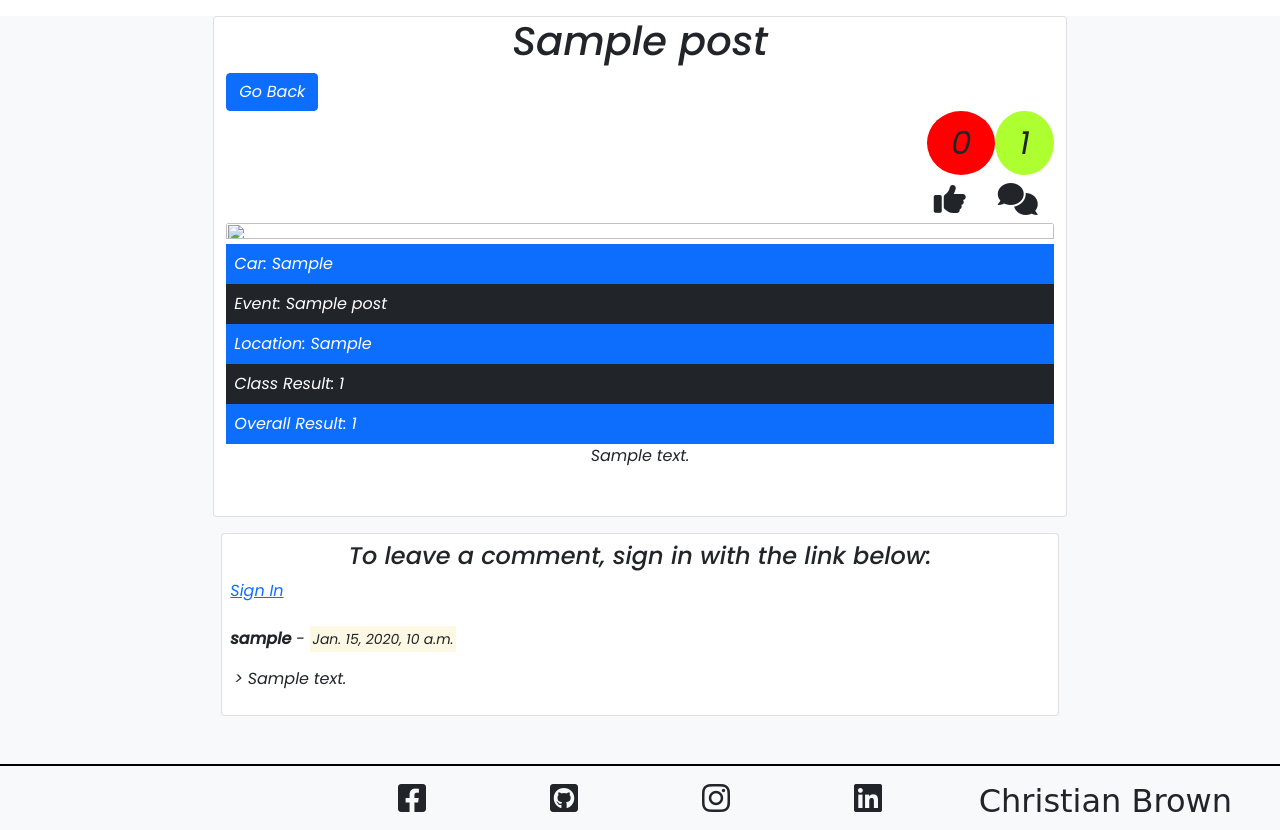
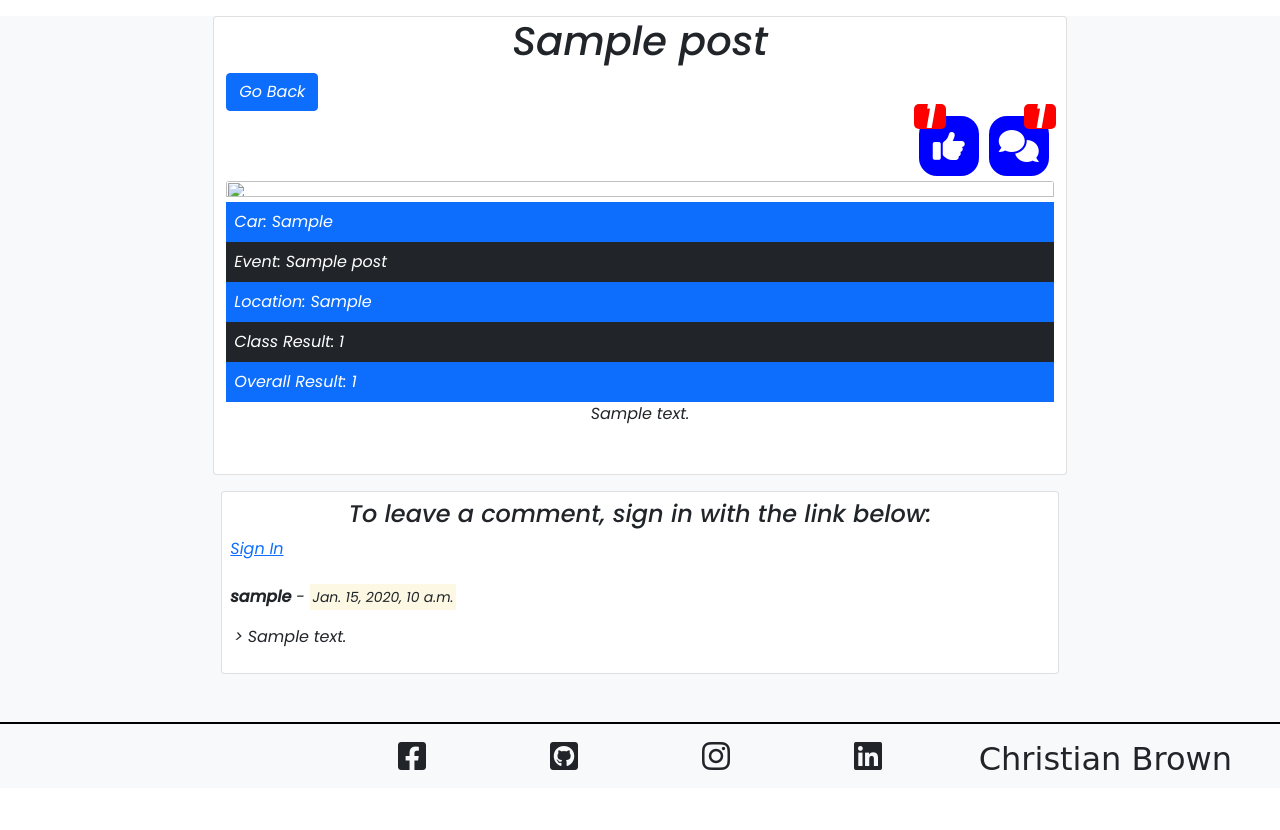
Before and after one commit to Robrowno/rally-blog, a Django app: a page that uses templates/pages/post-detail.html in a window 1280 px wide. Shown: the part 76-906 px from the top of the page. After the commit the page ends 846 px from the top, so only its background shows below. Run offline with Django 3.2, Linux system fonts and the light colour scheme; tables that the repository leaves empty hold one stand-in row (values such as "Sample post"); some libraries are stand-ins or nearby versions; some web fonts are replaced.

Commit message:
render number of likes on frontend, reshape counters into badges and style icons and badges with css

```diff
--- a/static/style/pages/post-detail.css
+++ b/static/style/pages/post-detail.css
@@ -1,13 +1,70 @@
 /* Post detail css file*/
 
-#like-counter {
+/* CSS for styling icons and icon badges */
+.icon-container {
+    padding: 5px;
+}
 
-    background-color: red;
-    border-radius: 50%;
+.icon-class {
+    position: relative;
+    display: flex;
+    align-items: center;
+    justify-content: center;
+    height: 60px;
+    width: 60px;
+    border: none;
+    border-radius: 30%;
+    outline: none;
+    background: blue;
+    color: white;
 
 }
 
-#comment-counter {
-    background-color: greenyellow;
+#comment-badge {
+    position: absolute;
+    display: flex;
+    justify-content: center;
+    align-items: center;
+    background-color: red;
+    top: 80px;
+    right: 10px;
+    width: 25px;
+    height: 25px;
     border-radius: 50%;
-}
+    color: white;
+    padding: 4px 8px;
+    text-align: center;
+    border-radius: 5px;
+  }
+
+  #like-badge {
+    position: absolute;
+    display: flex;
+    justify-content: center;
+    align-items: center;
+    background-color: red;
+    top: 80px;
+    right: 120px;
+    width: 25px;
+    height: 25px;
+    border-radius: 50%;
+    color: white;
+    padding: 4px 8px;
+    text-align: center;
+    border-radius: 5px;
+  }
+
+/* Media Queries for badge icons above screensize 1010px */
+  @media all and (min-width:1010px) {
+
+    #comment-badge {
+
+        top: 87px;
+    }
+
+    #like-badge {
+
+        top: 87px;
+
+    }
+  }
--- a/templates/pages/post-detail.html
+++ b/templates/pages/post-detail.html
@@ -10,15 +10,15 @@
             <div class="col-lg-3 col-sm-2 d-flex"><button class="btn btn-primary submit-button">
                     <a href="/">Go Back</a></button>
             </div>
-            <!-- Like and Comment 'Counter'-->
-            <div class="col justify-content-end d-flex ">
-                <div id="like-counter" class="px-4 fs-2 p-2">0</div>
-                <div id="comment-counter" class="px-4 fs-2 p-2">{{ comment_counter }}</div>
-            </div>
+
             <!-- Blog Like/Comment Fontawesome Icons -->
             <div class="col justify-content-end d-flex ">
-                <div><i class="px-3 fs-2 fas fa-thumbs-up p-2"></i></div>
-                <div><i class="px-3 fs-2 fas fa-comments p-2"></i></div>
+                <div class="icon-container">
+                    <i class="px-3 fs-2 fas fa-thumbs-up p-2 icon-class"></i><span id="like-badge" class="px-3 fs-2 p-2 badge">{{ post.likes.count }}</span>
+                </div>
+                <div class="icon-container">
+                    <i class="px-4 fs-2 fas fa-comments p-2 icon-class"></i><span id="comment-badge" class="px-3 fs-2 p-2 badge">{{ comment_counter }}</span>
+                </div>
             </div>
 
             <!-- Featured image -->
```
